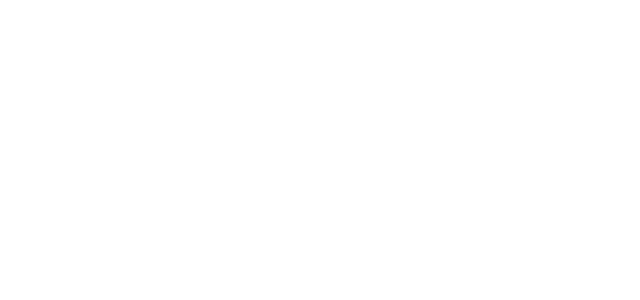
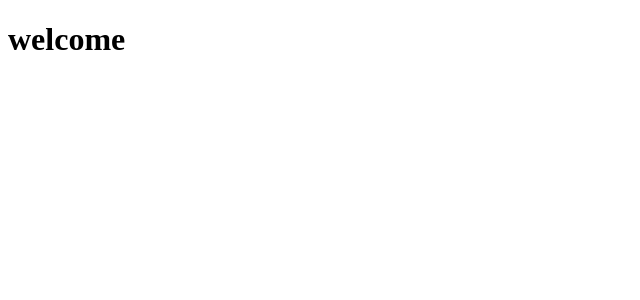
Before and after one commit to jameABC/myblog, an Angular app: page / in a window 1280 px wide. Shown: the top 300 px of the page, without its empty margins (0-640 px from the left). Built offline with nearby package versions, Linux system fonts and the light colour scheme; a web font is replaced by a local one.

Commit message:
Update app.component.html

```diff
--- a/src/app/app.component.html
+++ b/src/app/app.component.html
@@ -162,6 +162,7 @@
 <!-- * * * * * * * * * * End of Placeholder  * * * * * * * * * * * * -->
 <!-- * * * * * * * * * * * * * * * * * * * * * * * * * * * * * * * * -->
 <!-- <app-main></app-main> -->
+<h1>welcome </h1>
 
 <router-outlet></router-outlet>
 <!-- <app-prayer></app-prayer> -->
```
